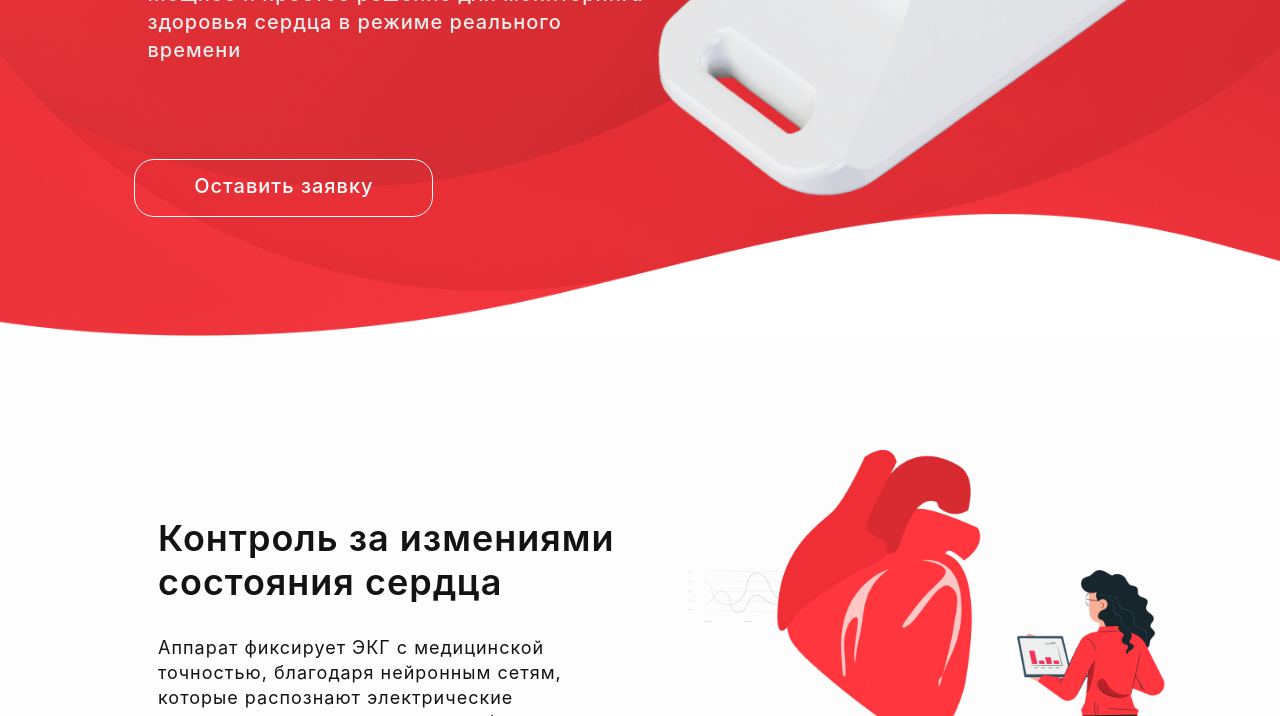
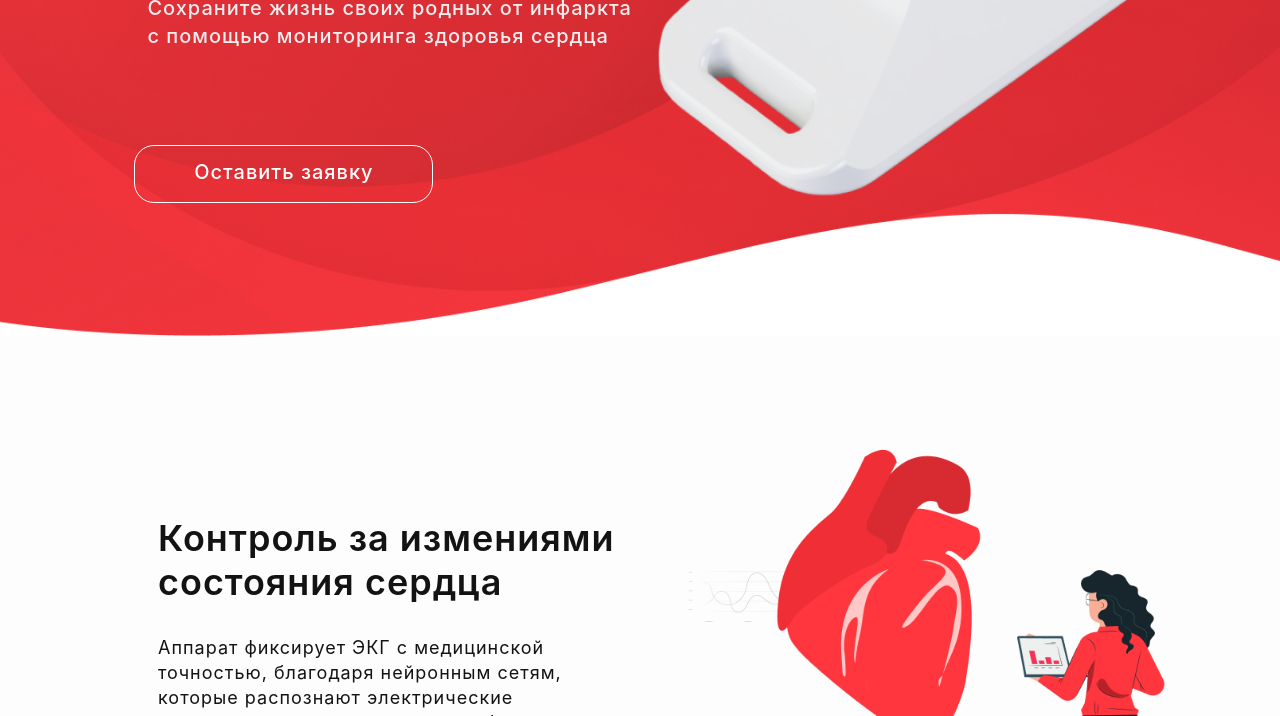
Before and after one commit to dem585/vi, a plain HTML site: page index.html in a window 1280 px wide. Shown: the part 384-1100 px from the top of the page. Drawn offline with nearby package versions, Linux system fonts and the light colour scheme; a web font is replaced by a local one.

Commit message:
Add files via upload

```diff
--- a/index.html
+++ b/index.html
@@ -54,7 +54,7 @@
 					<div id="product-comment" class="flex column just-between">
 						<h1>Vaitality</h1>
 						<img id="product-img" class="mobi" src="img/product.png">
-						<p >Мощное и простое решение для мониторинга здоровья сердца в режиме реального времени</p>
+						<p >Сохраните жизнь своих родных от инфаркта  с помощью мониторинга здоровья сердца</p>
 					</div>
 					<a href="#otd" class="btn header__btn">Оставить заявку</a>
 
```
